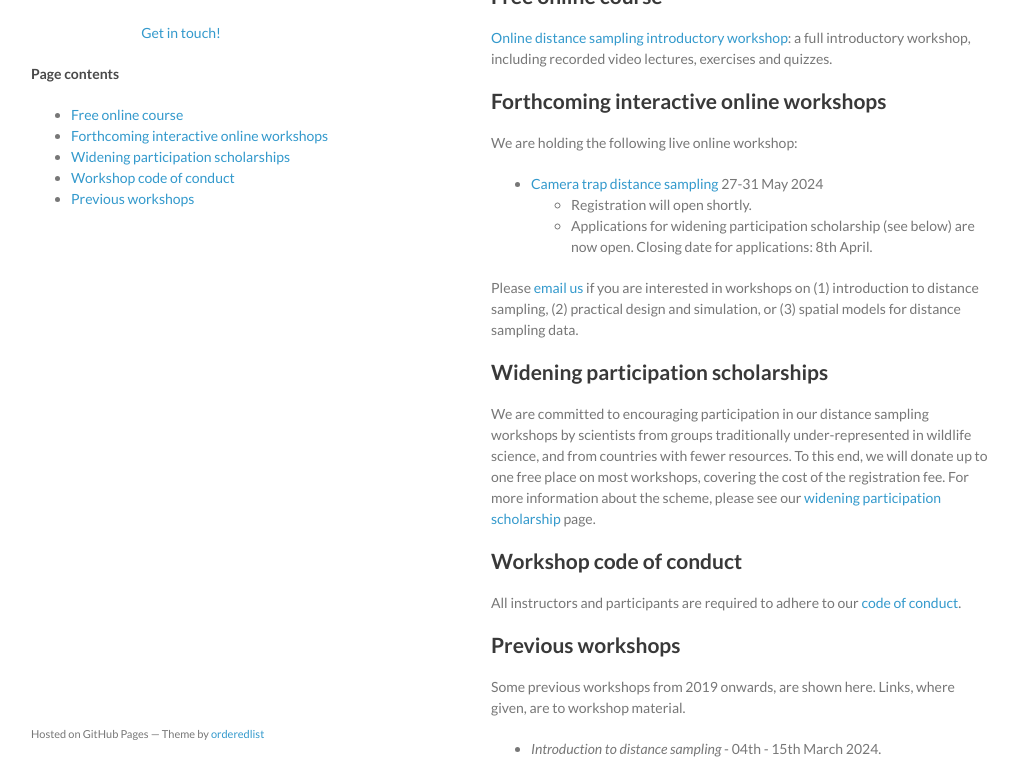
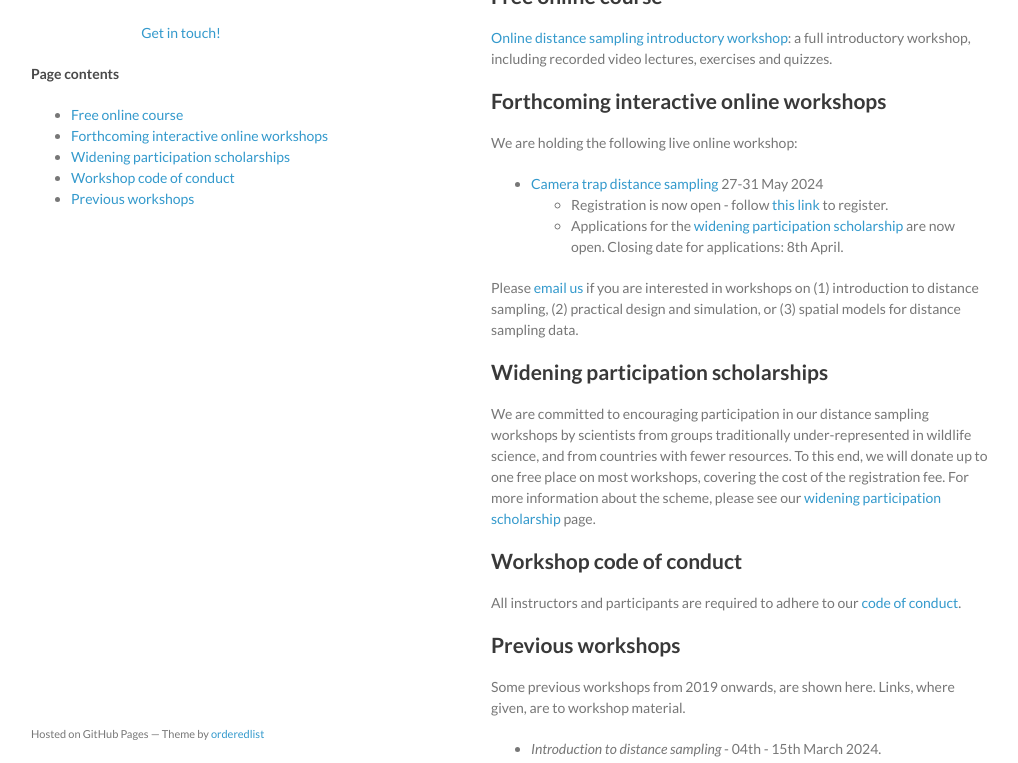
Before and after one commit to distanceworkshops/distanceworkshops.github.io, a Jekyll site: the page built from index.md, in a window 1280 px wide and 900 px high, cut to the strip 137-900 px from the top of the window. Shown: the whole strip, without its empty margins (129-1147 px from the left). Built offline with Jekyll 4.4.1, drawn with Linux system fonts in a browser that asks for light colours.

Commit message:
Update index.md
CTDS workshop registration now open

```diff
--- a/index.md
+++ b/index.md
@@ -16,8 +16,8 @@ Here you can find content for distance sampling workshops including slides, exer
 We are holding the following live online workshop:
 
  - [Camera trap distance sampling](https://workshops.distancesampling.org/ctds-may-2024)  27-31 May 2024
-   - Registration will open shortly.
-   - Applications for widening participation scholarship (see below) are now open.  Closing date for applications: 8th April.
+   - Registration is now open - follow [this link](https://onlineshop.st-andrews.ac.uk/conferences-and-events/events/mathematics-statistics/online-workshop-analysis-of-camera-trap-data-with-distance-sampling-27th31st-may-2024) to register.
+   - Applications for the [widening participation scholarship](http://workshops.distancesampling.org/widening-participation) are now open.  Closing date for applications: 8th April.
 
 Please [email us](mailto:distance@st-andrews.ac.uk) if you are interested in workshops on (1) introduction to distance sampling, (2) practical design and simulation, or (3) spatial models for distance sampling data.
 
```
